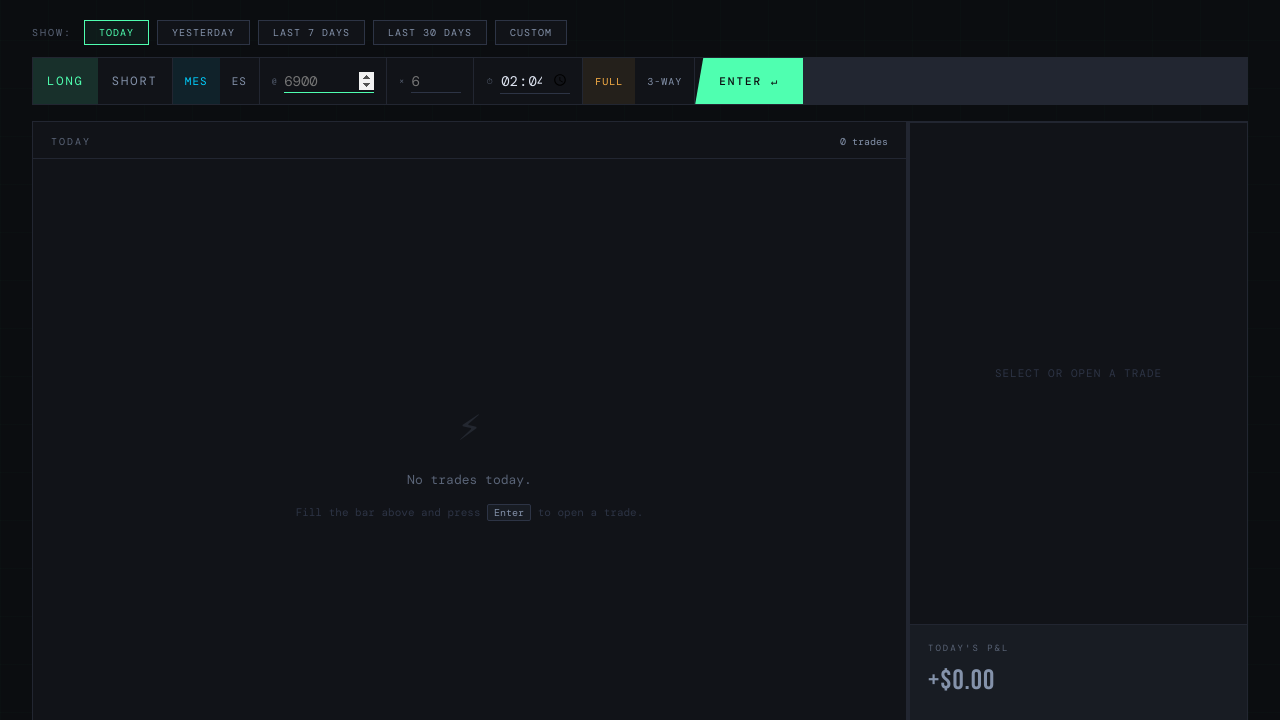
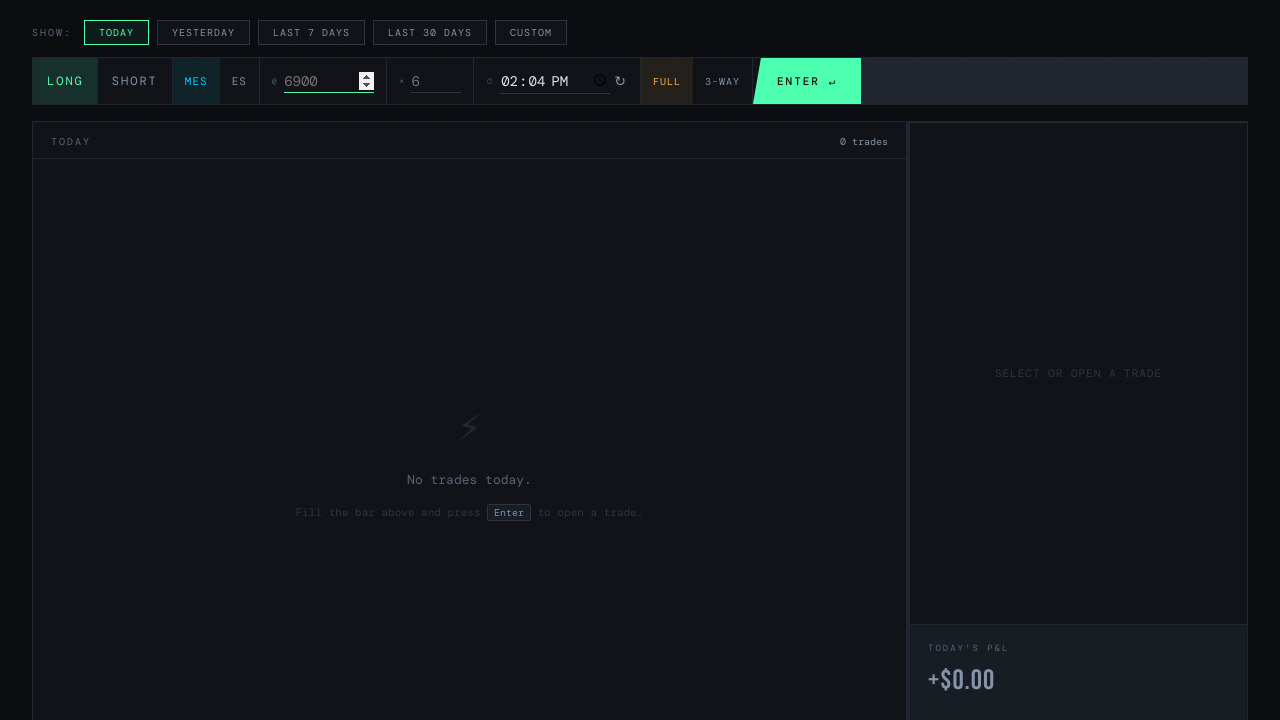
Before and after one commit to krishis2025/tradejournal, a Flask app: page /live in a window 1280 px wide; the page is wider, and only the part inside the window is pictured. Shown: the part 56-776 px from the top of that part. Run offline with Flask 3, Linux system fonts and the light colour scheme; data that the repository does not hold is empty; some web fonts are replaced.

Commit message:
Widen time input and add refresh button in live trade command bar
Time input widened from 70px to 110px so the full time is visible.
Added a ↻ refresh button that sets the field to the current system
time, saving the user from manual entry.

Co-Authored-By: Claude Opus 4.6 <noreply@anthropic.com>

```diff
--- a/templates/live_ticket.html
+++ b/templates/live_ticket.html
@@ -53,7 +53,12 @@
 .cmd-field input:focus { border-bottom-color:var(--accent); }
 .cmd-field input.w-price { width:90px; }
 .cmd-field input.w-qty   { width:50px; }
-.cmd-field input.w-time  { width:70px; }
+.cmd-field input.w-time  { width:110px; }
+.cmd-time-refresh {
+  background:none; border:none; cursor:pointer; color:var(--muted2);
+  font-size:14px; padding:0 2px 0 4px; transition:all 0.15s; line-height:1;
+}
+.cmd-time-refresh:hover { color:var(--accent); transform:rotate(90deg); }
 
 .cmd-mode { gap:0; padding:0; }
 .cmd-mode-btn {
@@ -532,9 +537,10 @@
     <label>×</label>
     <input type="number" min="1" id="cmd-qty" class="w-qty" placeholder="6" autocomplete="off">
   </div>
-  <div class="cmd-field">
+  <div class="cmd-field" style="display:flex;align-items:center;">
     <label>⏱</label>
     <input type="time" id="cmd-time" class="w-time">
+    <button class="cmd-time-refresh" onclick="refreshTime()" title="Set to current time">↻</button>
   </div>
   <div class="cmd-mode">
     <button class="cmd-mode-btn active" id="cmd-full" onclick="setMode('full')">FULL</button>
@@ -679,12 +685,19 @@ let activeTrade = null;  // Full trade object when one is selected
 let activeTags = {};
 let allTrades = [];      // All open trades loaded from server
 
+// ── Time Helpers ─────────────────────────────────────────────────────────────
+function getCurrentTimeStr() {
+  const now = new Date();
+  return String(now.getHours()).padStart(2,'0') + ':' + String(now.getMinutes()).padStart(2,'0');
+}
+function refreshTime() {
+  document.getElementById('cmd-time').value = getCurrentTimeStr();
+}
+
 // ── Init ─────────────────────────────────────────────────────────────────────
 document.addEventListener('DOMContentLoaded', () => {
   // Set default time to now
-  const now = new Date();
-  document.getElementById('cmd-time').value =
-    String(now.getHours()).padStart(2,'0') + ':' + String(now.getMinutes()).padStart(2,'0');
+  document.getElementById('cmd-time').value = getCurrentTimeStr();
 
   // Focus price field
   document.getElementById('cmd-price').focus();
```
